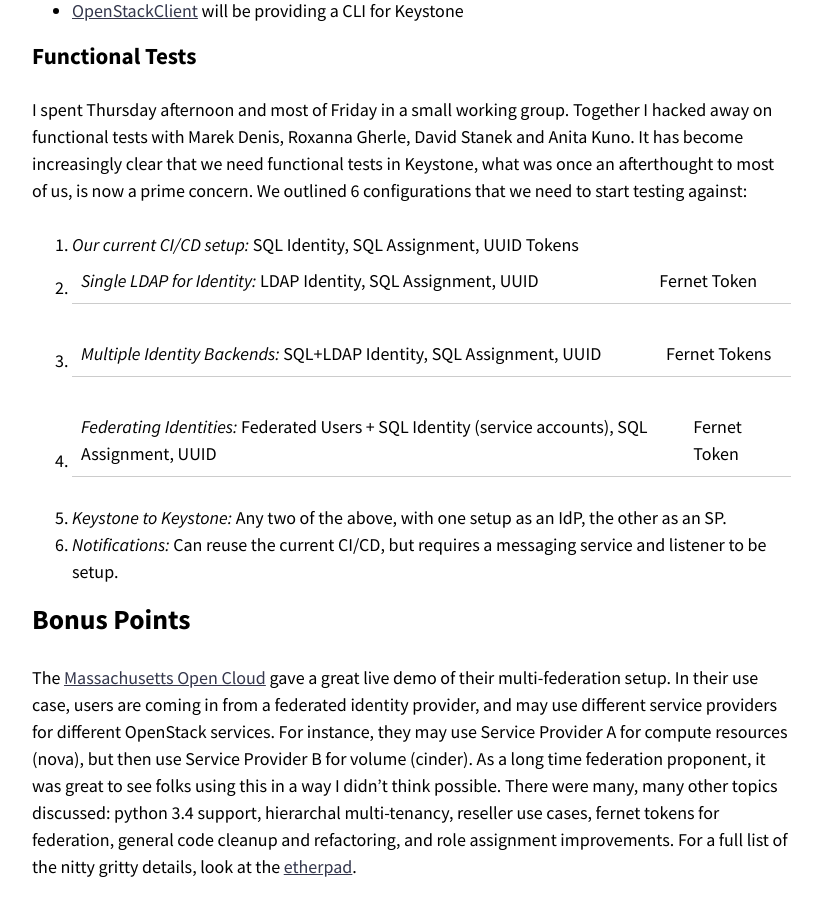
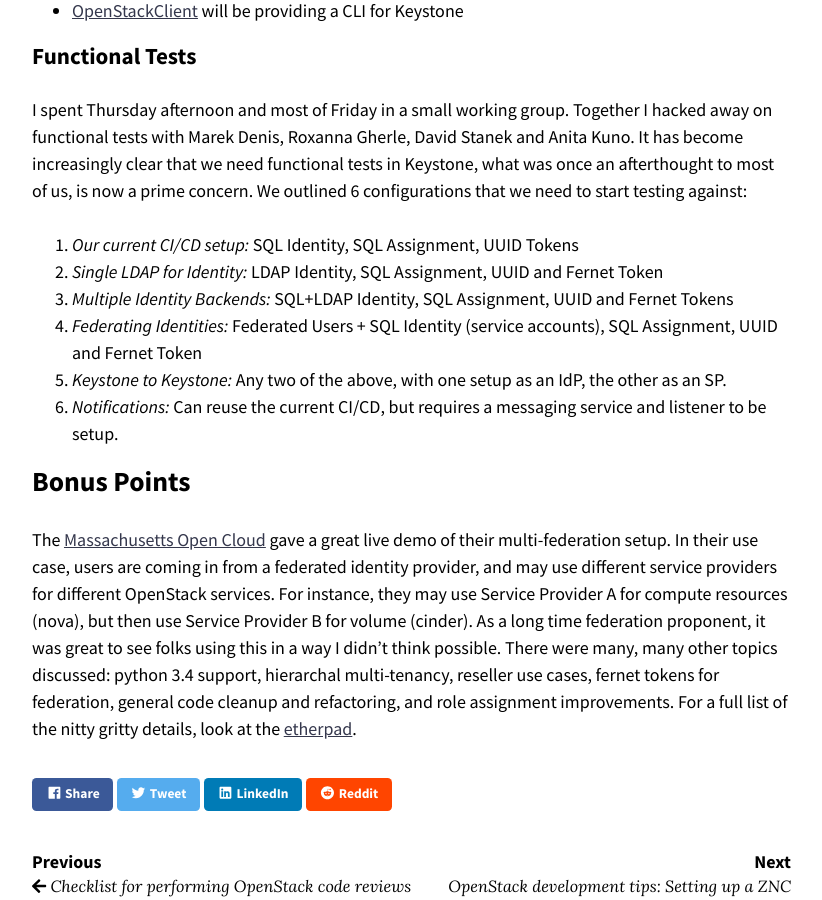
Before and after one commit to PeterGyger/stevemar.github.io, a Jekyll site: the page built from _posts/2015-07-06-keystone-mid-cycle-recap-for-liberty.md, in a window 1280 px wide and 900 px high, scrolled down 2326 px. Shown: the whole window, without its empty margins (343-1165 px from the left). Built offline with Jekyll 4.4.1, drawn with Linux system fonts in a browser that asks for light colours; nearby versions of some CDN libraries; a script that is not in the unit is left out.

Commit message:
Update 2015-07-06-keystone-mid-cycle-recap-for-liberty.md

```diff
--- a/_posts/2015-07-06-keystone-mid-cycle-recap-for-liberty.md
+++ b/_posts/2015-07-06-keystone-mid-cycle-recap-for-liberty.md
@@ -66,9 +66,9 @@
 I spent Thursday afternoon and most of Friday in a small working group. Together I hacked away on functional tests with Marek Denis, Roxanna Gherle, David Stanek and Anita Kuno. It has become increasingly clear that we need functional tests in Keystone, what was once an afterthought to most of us, is now a prime concern. We outlined 6 configurations that we need to start testing against:
 
 1. _Our current CI/CD setup:_ SQL Identity, SQL Assignment, UUID Tokens
-2. _Single LDAP for Identity:_ LDAP Identity, SQL Assignment, UUID | Fernet Token
-3. _Multiple Identity Backends:_ SQL+LDAP Identity, SQL Assignment, UUID | Fernet Tokens
-4. _Federating Identities:_ Federated Users + SQL Identity (service accounts), SQL Assignment, UUID | Fernet Token
+2. _Single LDAP for Identity:_ LDAP Identity, SQL Assignment, UUID and Fernet Token
+3. _Multiple Identity Backends:_ SQL+LDAP Identity, SQL Assignment, UUID and Fernet Tokens
+4. _Federating Identities:_ Federated Users + SQL Identity (service accounts), SQL Assignment, UUID and Fernet Token
 5. _Keystone to Keystone:_ Any two of the above, with one setup as an IdP, the other as an SP.
 6. _Notifications:_ Can reuse the current CI/CD, but requires a messaging service and listener to be setup.
 
```
